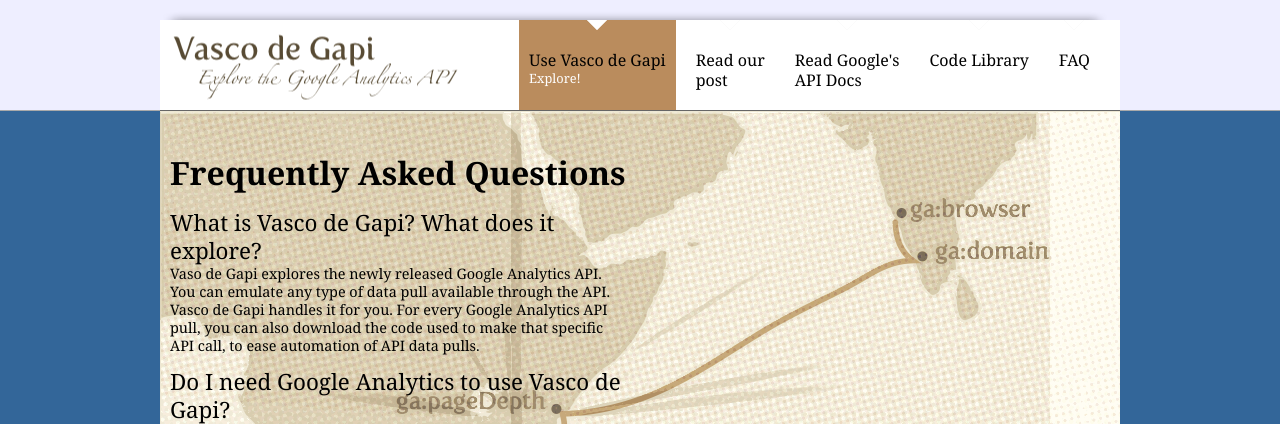
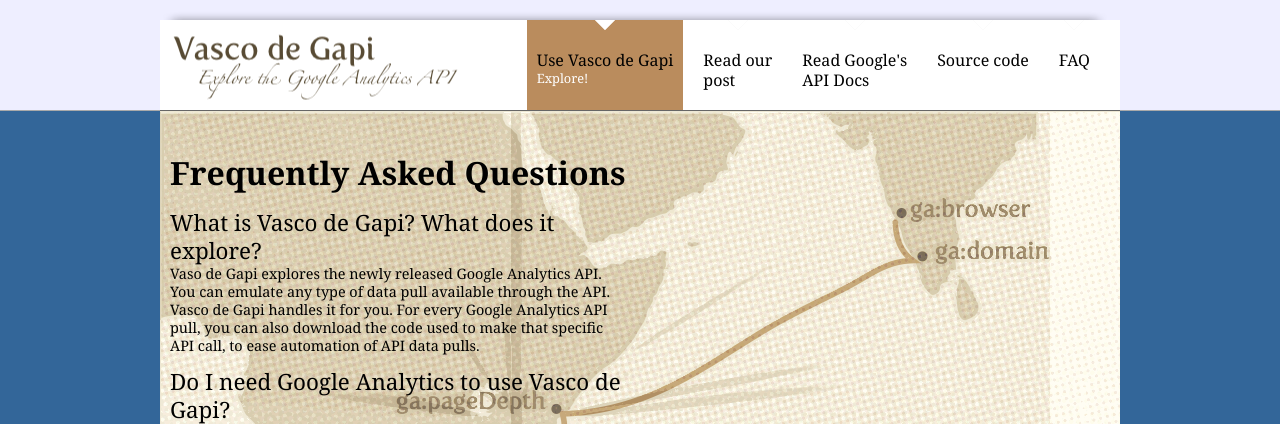
Before and after one commit to suryasev/vascodegapi-site, a Python web app: template templates/faq.html in a window 1280 px wide. Shown: the top 424 px of the page. Run offline with Jinja, Linux system fonts and the light colour scheme; the template is opened without the code that fills it, so the values that code supplies are empty; some libraries are stand-ins or nearby versions.

Commit message:
Styling and menu fixes.

```diff
--- a/site_media/css/style.css
+++ b/site_media/css/style.css
@@ -3,10 +3,6 @@
    ------------------   */
 
 
-body
-{
-	line-height: 1.6em;
-}
 
 #hor-minimalist-a
 {
--- a/templates/base.html
+++ b/templates/base.html
@@ -27,9 +27,9 @@
             <div id="menu">
                 <ul>
                     <li><div><a href="/faq/">FAQ</a></div></li>
-					<li><div><a href="http://suryasev.github.com/python-degapi/">Code Library</a></div></li>
+					<li><div><a href="http://suryasev.github.com/python-degapi/">Source code</a></div></li>
                     <li><div><a href="http://code.google.com/apis/analytics/docs/gdata/gdataDeveloperGuide.html">Read Google's <br/>API Docs</a></div></li>
-                    <li><div>Read our <br/>post</div></li>
+                    <li><div><a href="http://www.juiceanalytics.com/writing/">Read our <br/>post</a></div></li>
                     <li class="selected"><div><a href="/api_call/">Use Vasco de Gapi</a>
                         <span>Explore!</span>
                         </div>
```
